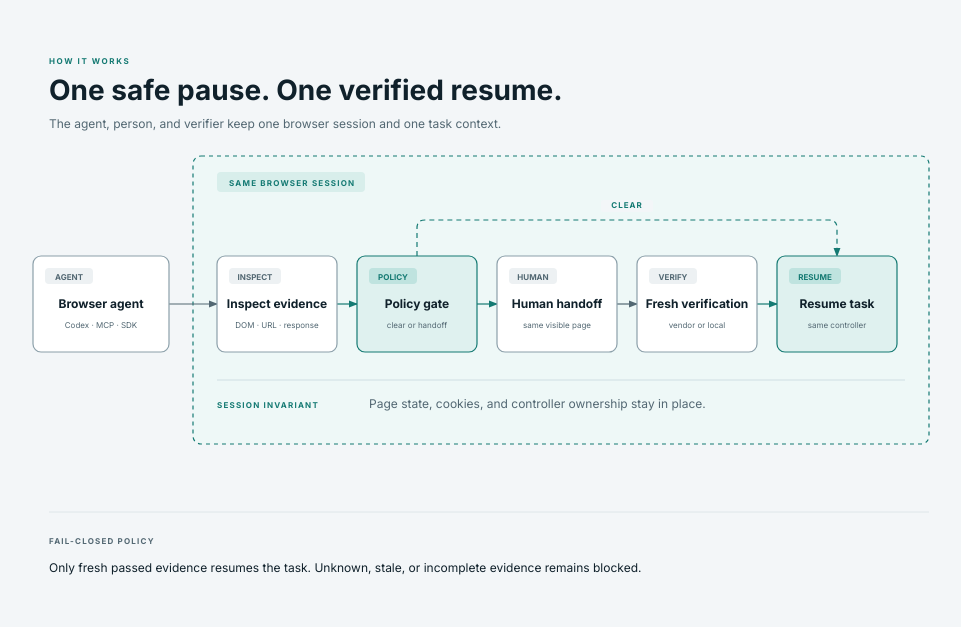
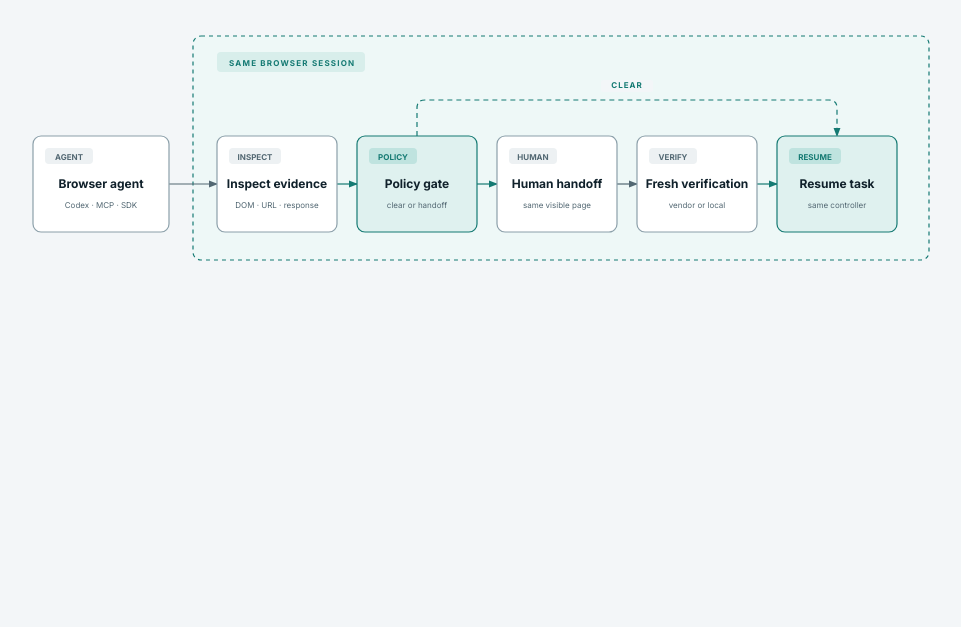
Before and after one commit to masakaai/rea-captcha, a website: page docs/diagrams/how-it-works.html in a window 1280 px wide. Shown: the whole page, without its empty margins (151-1112 px from the left). Drawn offline with Linux system fonts and the light colour scheme.

Commit message:
docs: focus lifecycle diagram on the core flow

```diff
--- a/docs/diagrams/how-it-works.html
+++ b/docs/diagrams/how-it-works.html
@@ -15,7 +15,7 @@
 <body>
   <main>
     <figure>
-      <svg xmlns="http://www.w3.org/2000/svg" viewBox="0 0 960 600" role="img" aria-labelledby="rea-how-title rea-how-desc">
+      <svg xmlns="http://www.w3.org/2000/svg" viewBox="0 120 960 248" role="img" aria-labelledby="rea-how-title rea-how-desc">
         <title id="rea-how-title">rea-captcha request lifecycle</title>
         <desc id="rea-how-desc">A browser agent inspects evidence in one browser session, pauses at a policy gate for visible human handoff when needed, verifies fresh clearance, and resumes the same task.</desc>
         <defs>
@@ -28,13 +28,9 @@
           </marker>
         </defs>
 
-        <rect width="960" height="600" fill="#f3f6f8"/>
+        <rect x="0" y="120" width="960" height="248" fill="#f3f6f8"/>
 
-        <text x="40" y="40" fill="#157a73" font-family="Inter, ui-sans-serif, system-ui, sans-serif" font-size="8" font-weight="700" letter-spacing="1.6">HOW IT WORKS</text>
-        <text x="40" y="76" fill="#10212b" font-family="Inter, ui-sans-serif, system-ui, sans-serif" font-size="28" font-weight="700">One safe pause. One verified resume.</text>
-        <text x="40" y="104" fill="#536873" font-family="Inter, ui-sans-serif, system-ui, sans-serif" font-size="12">The agent, person, and verifier keep one browser session and one task context.</text>
-
-        <rect x="184" y="132" width="736" height="288" rx="8" fill="#eef8f7" stroke="#157a73" stroke-width="1.2" stroke-dasharray="4 4"/>
+        <rect x="184" y="132" width="736" height="224" rx="8" fill="#eef8f7" stroke="#157a73" stroke-width="1.2" stroke-dasharray="4 4"/>
         <rect x="208" y="148" width="148" height="20" rx="4" fill="#d8eeeb"/>
         <text x="220" y="162" fill="#157a73" font-family="Inter, ui-sans-serif, system-ui, sans-serif" font-size="8" font-weight="700" letter-spacing="1.2">SAME BROWSER SESSION</text>
 
@@ -83,13 +79,6 @@
         <text x="828" y="284" fill="#10212b" font-family="Inter, ui-sans-serif, system-ui, sans-serif" font-size="12" font-weight="700" text-anchor="middle">Resume task</text>
         <text x="828" y="304" fill="#536873" font-family="Inter, ui-sans-serif, system-ui, sans-serif" font-size="8" text-anchor="middle">same controller</text>
 
-        <line x1="208" y1="356" x2="896" y2="356" stroke="#c7d7dc" stroke-width="0.8"/>
-        <text x="208" y="384" fill="#157a73" font-family="Inter, ui-sans-serif, system-ui, sans-serif" font-size="8" font-weight="700" letter-spacing="1.2">SESSION INVARIANT</text>
-        <text x="360" y="384" fill="#536873" font-family="Inter, ui-sans-serif, system-ui, sans-serif" font-size="12">Page state, cookies, and controller ownership stay in place.</text>
-
-        <line x1="40" y1="488" x2="920" y2="488" stroke="#d9e1e5" stroke-width="0.8"/>
-        <text x="40" y="520" fill="#536873" font-family="Inter, ui-sans-serif, system-ui, sans-serif" font-size="8" font-weight="700" letter-spacing="1.2">FAIL-CLOSED POLICY</text>
-        <text x="40" y="548" fill="#10212b" font-family="Inter, ui-sans-serif, system-ui, sans-serif" font-size="12">Only fresh passed evidence resumes the task. Unknown, stale, or incomplete evidence remains blocked.</text>
       </svg>
     </figure>
   </main>
```
Also changed, not shown: docs/assets/how-it-works.svg.
